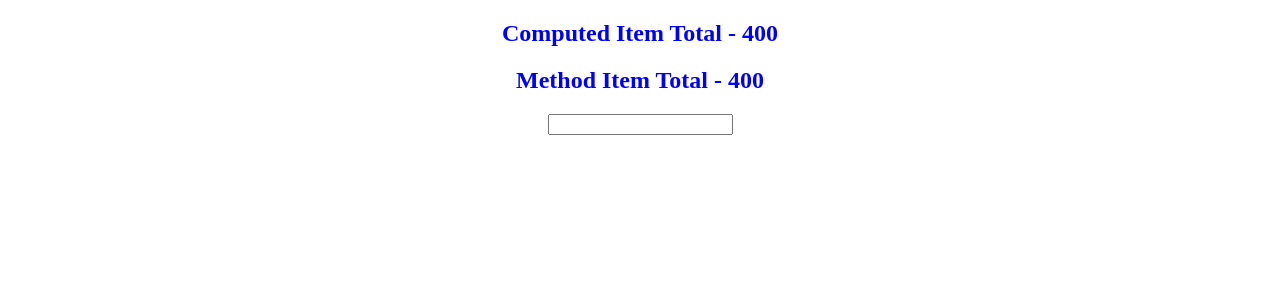
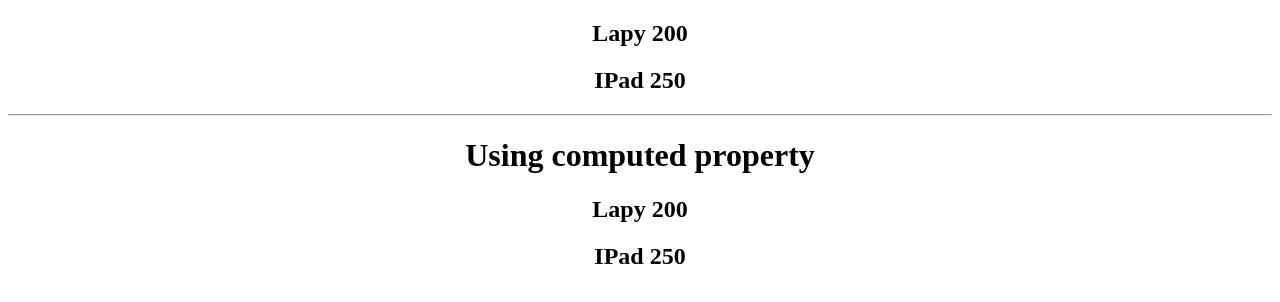
Before and after one commit to GeekShubhamRajput/Vue-JS, a Vue app: page / in a window 1280 px wide. Shown: the top 302 px of the page. Built offline with nearby package versions, Linux system fonts and the light colour scheme.

Commit message:
Computed property with v-for directive

```diff
--- /dev/null
+++ b/src/Program4.vue
@@ -0,0 +1,33 @@
+<template>
+  <template v-for="item in items" :key="item.id">
+    <h2 v-if="item.price > 150"> {{item.name}} {{item.price}}</h2>
+  </template>
+  <hr>
+  <h1>Using computed property</h1>
+  <h2 v-for="item in expensiveItem" :key="item.id"> {{item.name}} {{item.price}}</h2>
+</template>
+
+<script>
+  export default{
+    name: 'Program4',
+    data(){
+      return{
+        items: [
+          {id: 1, name: 'TV', price: 100},
+          {id: 2, name: 'Mobile', price: 150},
+          {id: 3, name: 'Lapy', price: 200},
+          {id: 4, name: 'IPad', price: 250}
+        ]
+      }
+    },
+    computed: {
+      expensiveItem(){
+        return this.items.filter( item => item.price > 150 );
+      }
+    }
+  }
+</script>
+
+<style>
+  #app{ text-align: center; }
+</style>
--- a/src/main.js
+++ b/src/main.js
@@ -1,4 +1,4 @@
 import { createApp } from 'vue'
-import App from './ComputedPropertyVsMethod.vue'
+import App from './Program4.vue'
 
 createApp(App).mount('#app')
```
Also changed, not shown: program.txt.
